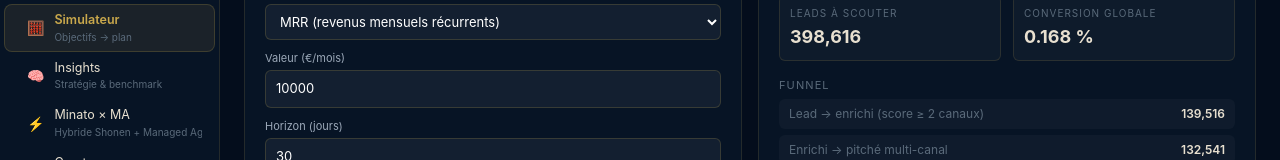
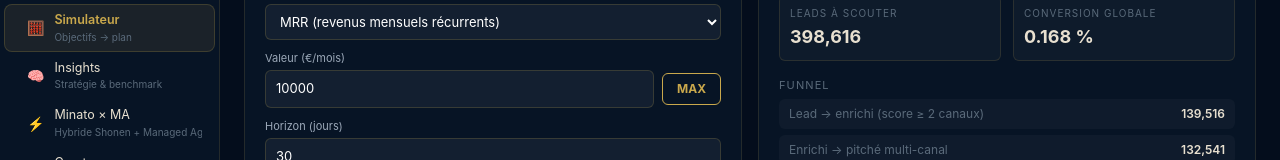
Before and after one commit to mehdisakalypr-cpu/command-center, a Next.js app: page /admin/simulator in a window 1280 px wide. Shown: the part 305-465 px from the top of the page. Built offline with nearby package versions, Linux system fonts and the light colour scheme.

Commit message:
feat(simulator): toggle MAX sur cellule MRR — set max cible puis revient à dernière valeur

```diff
--- a/app/admin/simulator/page.tsx
+++ b/app/admin/simulator/page.tsx
@@ -120,6 +120,14 @@ export default function SimulatorPage() {
 /* ═══════════════════════════════════════════════════════════════════════
  * TAB 1 — BUSINESS (existant)
  * ═══════════════════════════════════════════════════════════════════════ */
+// Max values per product × objective type (cibles M12 top 1%).
+const OBJECTIVE_MAX: Record<Product, Record<ObjectiveType, number>> = {
+  ofa:           { mrr: 450_000,   clients: 30_000, revenue: 5_000_000 },
+  ftg:           { mrr: 1_000_000, clients: 20_408, revenue: 12_000_000 },
+  estate:        { mrr: 500_000,   clients: 2_500,  revenue: 6_000_000 },
+  shiftdynamics: { mrr: 250_000,   clients: 100,    revenue: 3_000_000 },
+}
+
 function BusinessTab() {
   const [product, setProduct] = useState<Product>('ofa')
   const [objectiveType, setObjectiveType] = useState<ObjectiveType>('mrr')
@@ -129,11 +137,32 @@ function BusinessTab() {
   const [funnel, setFunnel] = useState(PRODUCT_DEFAULTS.ofa.funnel)
   const [saving, setSaving] = useState(false)
   const [savedId, setSavedId] = useState<string | null>(null)
+  const [maxMode, setMaxMode] = useState(false)
+  const [savedValue, setSavedValue] = useState(10000)  // last manual value (toggle off → revient ici)
 
   function onProductChange(p: Product) {
     setProduct(p)
     setAvgMrr(PRODUCT_DEFAULTS[p].avgMrrPerClient)
     setFunnel(PRODUCT_DEFAULTS[p].funnel)
+    if (maxMode) setObjectiveValue(OBJECTIVE_MAX[p][objectiveType])
+  }
+
+  function onObjectiveTypeChange(t: ObjectiveType) {
+    setObjectiveType(t)
+    if (maxMode) setObjectiveValue(OBJECTIVE_MAX[product][t])
+  }
+
+  function toggleMax() {
+    if (maxMode) {
+      // OFF → revient à la dernière valeur manuelle
+      setMaxMode(false)
+      setObjectiveValue(savedValue)
+    } else {
+      // ON → mémorise la valeur courante puis passe au MAX
+      setSavedValue(objectiveValue)
+      setMaxMode(true)
+      setObjectiveValue(OBJECTIVE_MAX[product][objectiveType])
+    }
   }
 
   const results = useMemo(() => {
@@ -181,14 +210,46 @@ function BusinessTab() {
           </select>
         </Field>
         <Field label="Type d'objectif">
-          <select value={objectiveType} onChange={e => setObjectiveType(e.target.value as ObjectiveType)} style={selectStyle}>
+          <select value={objectiveType} onChange={e => onObjectiveTypeChange(e.target.value as ObjectiveType)} style={selectStyle}>
             <option value="mrr">MRR (revenus mensuels récurrents)</option>
             <option value="clients">Nombre de clients payants</option>
             <option value="revenue">Revenu total (one-time)</option>
           </select>
         </Field>
         <Field label={`Valeur (${objectiveType === 'mrr' ? '€/mois' : objectiveType === 'clients' ? 'clients' : '€ total'})`}>
-          <input type="number" value={objectiveValue} onChange={e => setObjectiveValue(+e.target.value || 0)} style={inputStyle} />
+          <div style={{ display: 'flex', gap: 8, alignItems: 'center' }}>
+            <input
+              type="number"
+              value={objectiveValue}
+              disabled={maxMode}
+              onChange={e => {
+                const v = +e.target.value || 0
+                setObjectiveValue(v)
+                if (!maxMode) setSavedValue(v)
+              }}
+              style={{ ...inputStyle, flex: 1, opacity: maxMode ? 0.6 : 1 }}
+            />
+            <button
+              type="button"
+              onClick={toggleMax}
+              title={maxMode
+                ? `Cliquer pour revenir à ${savedValue.toLocaleString('fr-FR')}`
+                : `Cliquer pour passer au MAX (${OBJECTIVE_MAX[product][objectiveType].toLocaleString('fr-FR')})`}
+              style={{
+                padding: '6px 14px',
+                background: maxMode ? C.gold : 'transparent',
+                color: maxMode ? C.bg : C.gold,
+                border: `1px solid ${C.gold}`,
+                borderRadius: 6,
+                cursor: 'pointer',
+                fontWeight: 700,
+                fontSize: 12,
+                whiteSpace: 'nowrap',
+              }}
+            >
+              {maxMode ? '✓ MAX' : 'MAX'}
+            </button>
+          </div>
         </Field>
         <Field label="Horizon (jours)">
           <input type="number" value={horizonDays} onChange={e => setHorizonDays(+e.target.value || 30)} style={inputStyle} />
```
